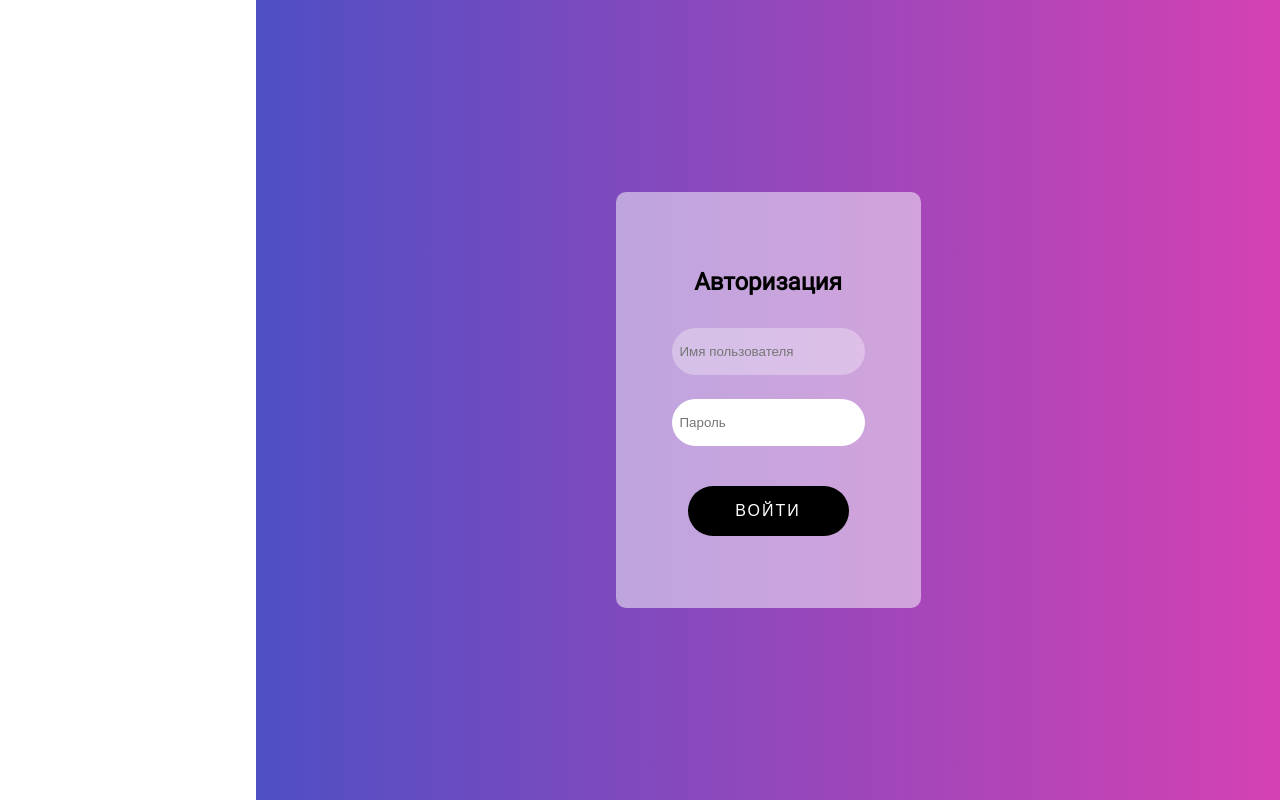
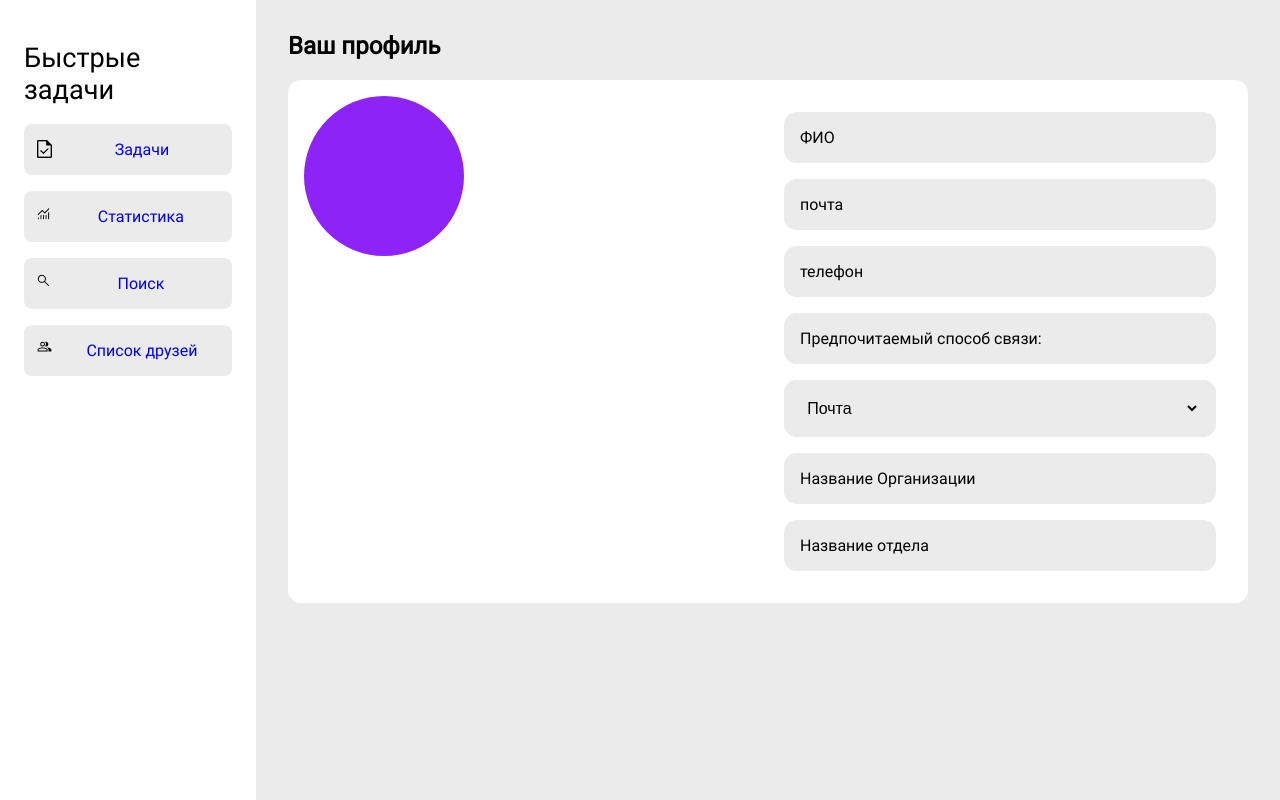
Before and after one commit to nibrissa/fastcase_hackathon, a React (Create React App) app: page /my_profile in a window 1280 px wide. Built offline with nearby package versions, Linux system fonts and the light colour scheme.

Commit message:
добавлен профиль пользователя

```diff
--- a/package.json
+++ b/package.json
@@ -11,11 +11,11 @@
     "react-dom": "^18.2.0",
     "react-icons": "^4.6.0",
     "react-router-dom": "^6.4.3",
-    "react-scripts": "^2.1.3",
+    "react-scripts": "^2.1.8",
     "web-vitals": "^2.1.4"
   },
   "scripts": {
-    "start": "react-scripts --openssl-legacy-provider start",
+    "start": "react-scripts start ",
     "build": "react-scripts --openssl-legacy-provider build",
     "test": "react-scripts test",
     "eject": "react-scripts eject"
--- a/src/App.js
+++ b/src/App.js
@@ -7,10 +7,11 @@ import {Route, Routes} from 'react-router-dom';
 import Login from "./components/login/login";
 import AuthService from "./services/auth.service";
 import SingleTask from "./components/SingleTask/SingleTask";
+import SingleUser from "./components/SingleUser/SingleUser";
 
 function App(props) {
     const user = AuthService.getCurrentUser();
-    if (user) {
+    if (!user) {
 
         return (
 
@@ -26,7 +27,7 @@ function App(props) {
                         <Route path='/task/:id' element={<SingleTask/>}/>
                         {/*<Route path='/tasks/search' element={<TaskSearch/>}/>*/}
                         <Route path='/statistics' element={<Statistics/>}/>
-                        {/*<Route path='/my_profile' element={<MyProfile/>}/>*/}
+                        <Route path='/my_profile' element={<SingleUser/>}/>
                         {/*<Route path='/:username/profile' element={<Profile/>}/>*/}
                         {/*<Route path='/friendlist' element={<Friendlist/>}/>*/}
 
--- a/src/components/SingleUser/SingleUser.jsx
+++ b/src/components/SingleUser/SingleUser.jsx
@@ -0,0 +1,39 @@
+import React from 'react'
+import s from './SingleUser.module.css'
+
+const SingleUser = () => {
+    return(
+
+        <div className={s.profileWrapper}>
+
+            <h2> Ваш профиль</h2>
+            <div className={s.profileContent}>
+                <div className={s.profileAva}>
+
+                </div>
+                <div className={s.profileInfo}>
+                        <ul className={s.profileInfoList}>
+                            <li className={s.profileInfoItem}>ФИО</li>
+                            <li className={s.profileInfoItem}>почта</li>
+                            <li className={s.profileInfoItem}>телефон</li>
+                            <li className={s.profileInfoItem}>Предпочитаемый способ связи:</li>
+                            <li className={s.profileInfoItem}>
+                                <select>
+                                    <option>Почта</option>
+                                    <option>Телефон</option>
+                                    <option>СМС</option>
+
+                                </select>
+                            </li>
+                            <li className={s.profileInfoItem}>Название Организации</li>
+                            <li className={s.profileInfoItem}>Название отдела</li>
+                        </ul>
+                </div>
+            </div>
+        </div>
+
+
+    );
+}
+
+export default SingleUser;
--- /dev/null
+++ b/src/components/SingleUser/SingleUser.module.css
@@ -0,0 +1,49 @@
+.profileWrapper{
+    margin: 2rem;
+}
+
+.profileContent{
+    background-color: white;
+    border-radius: 0.8rem;
+    padding: 1rem;
+    display: grid;
+    grid-template-areas: "ava info";
+    grid-template-columns: 50% 50%;
+    width: auto;
+}
+.profileAva{
+    border-radius: 50%;
+    background-color: #8D23F6;
+    width: 10em;
+    height: 10em;
+    grid-area: ava;
+}
+
+.profileInfo{
+    grid-area: info;
+}
+
+.profileInfoItem{
+    background-color: #EBEBEB;
+    border-radius: 0.8em;
+    margin: 1rem;
+    padding: 1rem;
+}
+
+select{
+    width: 100%;
+    border: none;
+    padding: 0.2rem;
+    background-color: #EBEBEB;
+    font-size: 1rem;
+}
+
+@media (max-width: 600px) {
+
+    .profileContent{
+        grid-template-areas: "ava ava" "info info";
+    }
+
+
+
+}
--- a/src/index.css
+++ b/src/index.css
@@ -17,4 +17,5 @@ code {
 
 ul,li {
   list-style: none;
+  padding: 0;
 }
```
Also changed, not shown: 1 other file (tests, documents, lock files or other folders).
